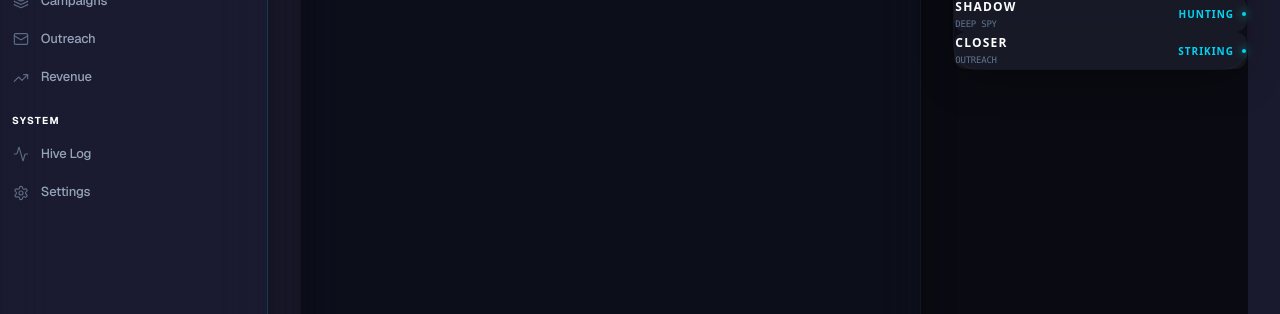
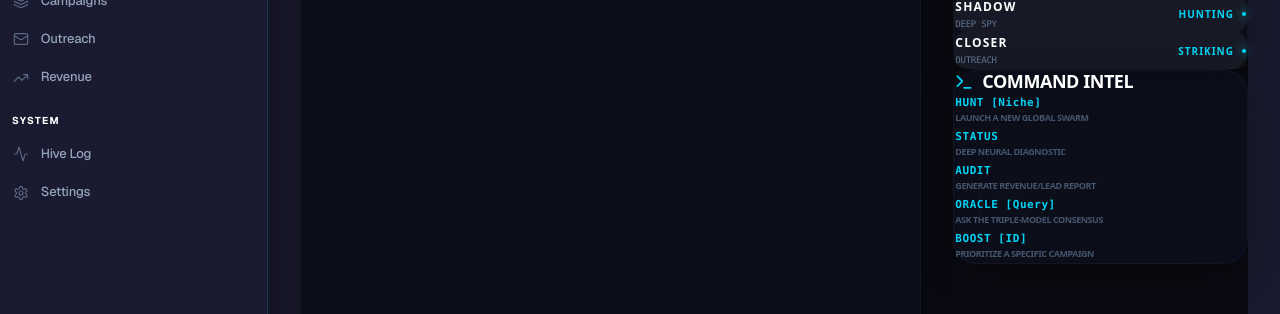
Before and after one commit to brandonlacoste9-tech/Cyberhound, a Next.js app in the folder apps/web/: page /dashboard in a window 1280 px wide. Shown: the part 289-603 px from the top of the page. Built offline with nearby package versions, Linux system fonts and the light colour scheme; no server answers; the database is empty.

Commit message:
MANIFEST: Integrated Command Intel (Directive Reference) into Overlord Deck

```diff
--- a/apps/web/src/app/(dashboard)/dashboard/page.tsx
+++ b/apps/web/src/app/(dashboard)/dashboard/page.tsx
@@ -291,6 +291,21 @@ export default function OverlordDashboard() {
                </div>
             </div>
 
+            {/* ── COMMAND INTEL ── */}
+            <div className="glass-card p-6 border-cyan-500/10 bg-cyan-950/10">
+               <div className="flex items-center gap-2 mb-4">
+                  <Terminal className="w-5 h-5 text-cyan-400" />
+                  <h2 className="text-lg font-bold uppercase tracking-tight">Command Intel</h2>
+               </div>
+               <div className="space-y-3">
+                  <CommandItem cmd="HUNT [Niche]" desc="Launch a new global swarm" />
+                  <CommandItem cmd="STATUS" desc="Deep neural diagnostic" />
+                  <CommandItem cmd="AUDIT" desc="Generate revenue/lead report" />
+                  <CommandItem cmd="ORACLE [Query]" desc="Ask the Triple-Model Consensus" />
+                  <CommandItem cmd="BOOST [ID]" desc="Prioritize a specific campaign" />
+               </div>
+            </div>
+
           </div>
         </div>
       </div>
@@ -375,3 +390,17 @@ function AgentStatusRow({ name, role, pulse }: AgentStatusRowProps) {
     </div>
   );
 }
+
+interface CommandItemProps {
+  cmd: string;
+  desc: string;
+}
+
+function CommandItem({ cmd, desc }: CommandItemProps) {
+  return (
+    <div className="group flex flex-col p-2 rounded-lg hover:bg-cyan-500/5 transition-all cursor-help border border-transparent hover:border-cyan-500/10">
+       <span className="text-[11px] font-mono font-black text-cyan-400 tracking-wider group-hover:text-white transition-colors">{cmd}</span>
+       <span className="text-[9px] text-slate-600 font-bold uppercase tracking-tighter">{desc}</span>
+    </div>
+  );
+}
```
